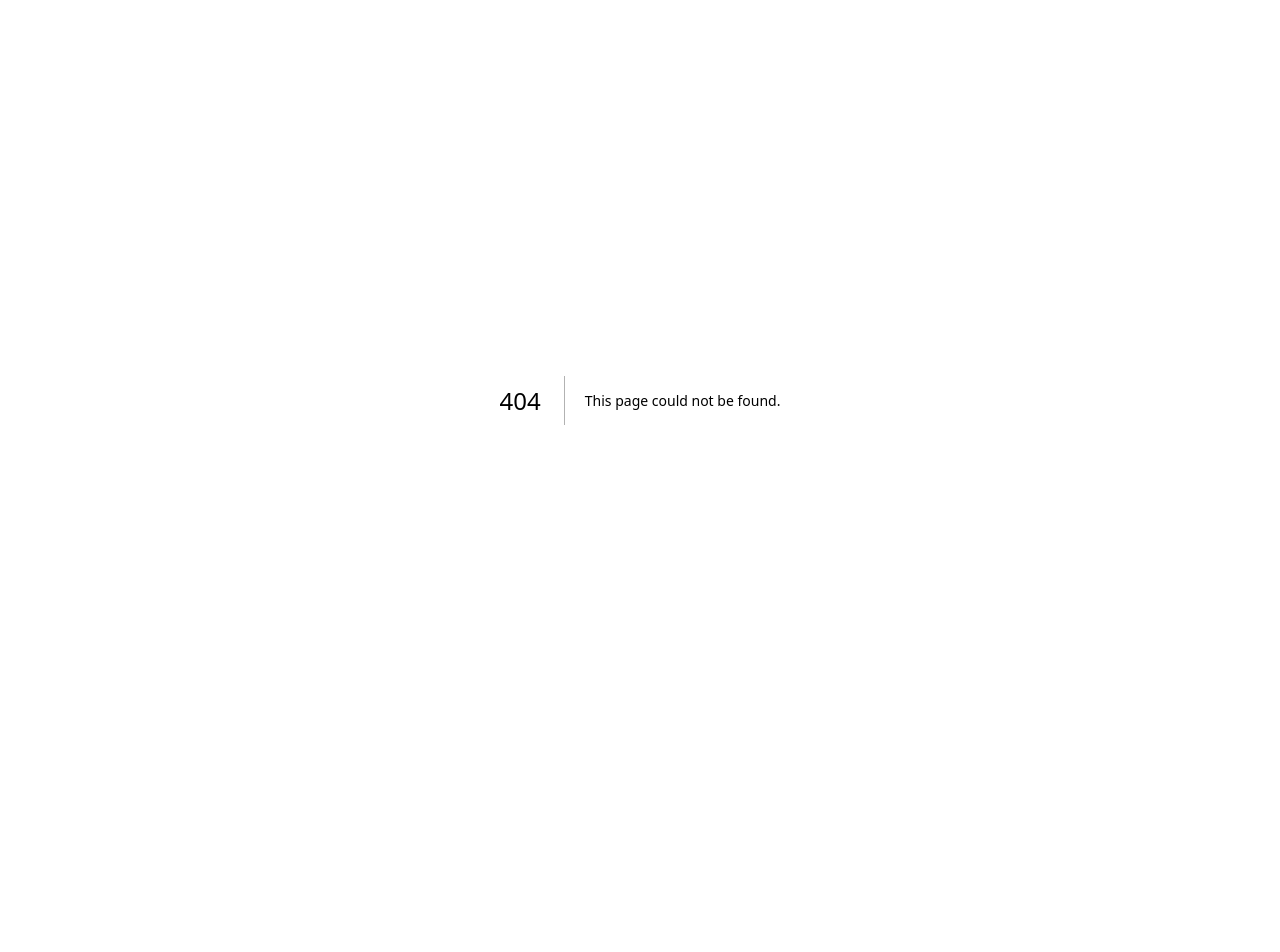
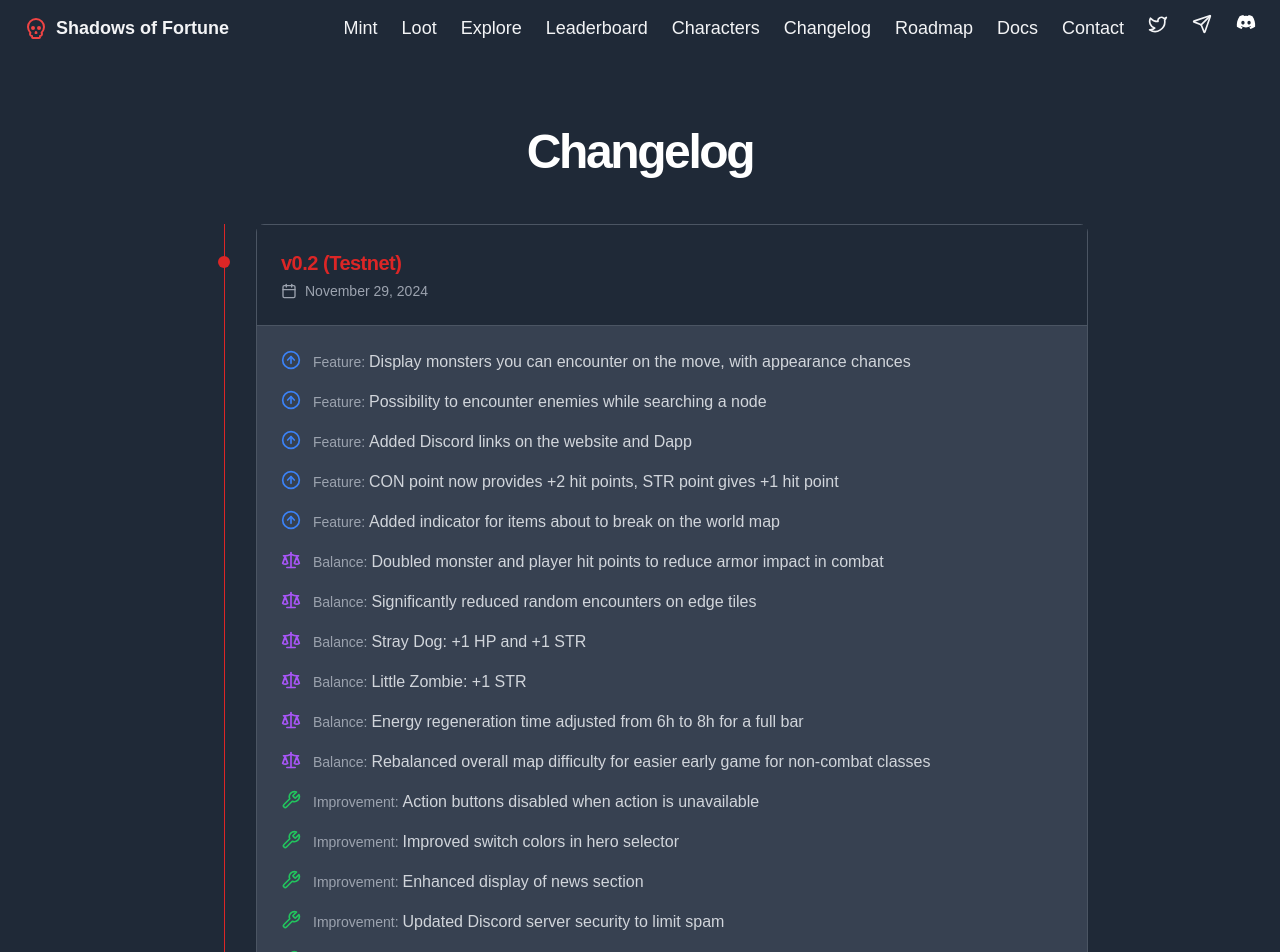
Before and after one commit to Phanty78/shadows-of-fortune, a Next.js app: page /changelog in a window 1280 px wide. Before the commit this address had no page. Shown: the top 952 px of the page. Before the commit the page ends 800 px from the top, so only its background shows below. Built offline with nearby package versions, Linux system fonts and the light colour scheme.

Commit message:
Add changelog page Modify Menu to add changelog

```diff
--- /dev/null
+++ b/src/app/changelog/page.tsx
@@ -0,0 +1,13 @@
+import ChangelogSection from '@/components/section/changelog'
+import Footer from '@/components/shared/footer'
+import Header from '@/components/shared/header'
+
+export default function Characters() {
+  return (
+    <div className="flex flex-col min-h-screen bg-gray-900 text-gray-100">
+      <Header />
+      <ChangelogSection />
+      <Footer />
+    </div>
+  )
+}
--- /dev/null
+++ b/src/components/section/changelog.tsx
@@ -0,0 +1,264 @@
+'use client'
+
+import { Card, CardContent, CardHeader, CardTitle } from '@/components/ui/card'
+import { ArrowUpCircle, BugOff, Calendar, Scale, Wrench } from 'lucide-react'
+
+export default function ChangelogSection() {
+  const changelogItems = [
+    {
+      version: 'v0.2 (Testnet)',
+      date: 'November 29, 2024',
+      changes: [
+        {
+          type: 'feature',
+          description:
+            'Display monsters you can encounter on the move, with appearance chances',
+        },
+        {
+          type: 'feature',
+          description:
+            'Possibility to encounter enemies while searching a node',
+        },
+        {
+          type: 'feature',
+          description: 'Added Discord links on the website and Dapp',
+        },
+        {
+          type: 'feature',
+          description:
+            'CON point now provides +2 hit points, STR point gives +1 hit point',
+        },
+        {
+          type: 'feature',
+          description:
+            'Added indicator for items about to break on the world map',
+        },
+        {
+          type: 'balance',
+          description:
+            'Doubled monster and player hit points to reduce armor impact in combat',
+        },
+        {
+          type: 'balance',
+          description: 'Significantly reduced random encounters on edge tiles',
+        },
+        { type: 'balance', description: 'Stray Dog: +1 HP and +1 STR' },
+        { type: 'balance', description: 'Little Zombie: +1 STR' },
+        {
+          type: 'balance',
+          description:
+            'Energy regeneration time adjusted from 6h to 8h for a full bar',
+        },
+        {
+          type: 'balance',
+          description:
+            'Rebalanced overall map difficulty for easier early game for non-combat classes',
+        },
+        {
+          type: 'improvement',
+          description: 'Action buttons disabled when action is unavailable',
+        },
+        {
+          type: 'improvement',
+          description: 'Improved switch colors in hero selector',
+        },
+        {
+          type: 'improvement',
+          description: 'Enhanced display of news section',
+        },
+        {
+          type: 'improvement',
+          description: 'Updated Discord server security to limit spam',
+        },
+        {
+          type: 'improvement',
+          description: 'Clarified characteristic information',
+        },
+        {
+          type: 'improvement',
+          description: 'Added timer for season end on leaderboard page',
+        },
+        { type: 'bugfix', description: 'Fixed typos related to item repairs' },
+        {
+          type: 'bugfix',
+          description:
+            'Corrected statistics display when destroying weapons or armor',
+        },
+        {
+          type: 'bugfix',
+          description: 'Resolved panic overflow bug on certain characters',
+        },
+        {
+          type: 'bugfix',
+          description: 'Fixed bug preventing some items from being discarded',
+        },
+      ],
+    },
+    {
+      version: 'v0.1 (Testnet)',
+      date: 'November 28, 2024',
+      changes: [
+        {
+          type: 'feature',
+          description: 'Added durability on weapons and armor',
+        },
+        {
+          type: 'feature',
+          description:
+            'Added new repair items: Oil Canister, Screwdriver, Multifunction key',
+        },
+        {
+          type: 'feature',
+          description: 'Exclusive armor added: Versus witch hat',
+        },
+        {
+          type: 'feature',
+          description:
+            'Added possibility to create and play a female character',
+        },
+        {
+          type: 'feature',
+          description:
+            'Added automatic tracking function for improved map navigation on small screens',
+        },
+        {
+          type: 'feature',
+          description: 'Added new enemy: zombie cop, and mini boss: the duke',
+        },
+        {
+          type: 'balance',
+          description:
+            'Revised calculation formulas for Combat Capacity (CC) and Dodge (DO)',
+        },
+        {
+          type: 'balance',
+          description:
+            'Reduced difficulty of searching abandoned houses from 15 to 10',
+        },
+        {
+          type: 'balance',
+          description:
+            'Redefined enemies encountered throughout the map for scalable difficulty',
+        },
+        {
+          type: 'balance',
+          description:
+            'Overall reduction in strength of stray and zombified dogs',
+        },
+        {
+          type: 'balance',
+          description:
+            'Left-hand side of map easier, second part much more difficult',
+        },
+        {
+          type: 'improvement',
+          description: 'Added ability to throw items from inventory',
+        },
+        {
+          type: 'improvement',
+          description:
+            'Added modal window for more info on features from statistics screen',
+        },
+        {
+          type: 'improvement',
+          description: 'Updated dialogues for clarity and information',
+        },
+        {
+          type: 'improvement',
+          description: 'Added monster armor to combat test tool',
+        },
+        {
+          type: 'improvement',
+          description: 'Added position marker above hero when map loads',
+        },
+        {
+          type: 'bugfix',
+          description:
+            'Fixed damage/armor display bug after equipping or unequipping items',
+        },
+        {
+          type: 'bugfix',
+          description:
+            'Fixed icon positioning problem with active remaining time',
+        },
+      ],
+    },
+  ]
+
+  const getChangeIcon = (type: string) => {
+    switch (type) {
+      case 'feature':
+        return (
+          <ArrowUpCircle className="w-5 h-5 text-blue-500" aria-hidden="true" />
+        )
+      case 'improvement':
+        return <Wrench className="w-5 h-5 text-green-500" aria-hidden="true" />
+      case 'bugfix':
+        return <BugOff className="w-5 h-5 text-yellow-500" aria-hidden="true" />
+      case 'balance':
+        return <Scale className="w-5 h-5 text-purple-500" aria-hidden="true" />
+      default:
+        return (
+          <ArrowUpCircle className="w-5 h-5 text-gray-500" aria-hidden="true" />
+        )
+    }
+  }
+
+  return (
+    <section
+      id="changelog"
+      className="w-full py-12 md:py-24 lg:py-32 bg-gray-800"
+    >
+      <div className="container px-4 md:px-6 mx-auto">
+        <h2 className="text-3xl font-bold tracking-tighter sm:text-4xl md:text-5xl text-center mb-12 text-white">
+          Changelog
+        </h2>
+        <div className="max-w-4xl mx-auto">
+          <div className="relative">
+            <div className="absolute left-8 top-0 bottom-0 w-px bg-red-600" />
+            {changelogItems.map((item, index) => (
+              <div key={index} className="relative mb-12">
+                <div className="absolute left-8 top-8 w-3 h-3 bg-red-600 rounded-full -translate-x-[50%]" />
+                <Card className="ml-16 bg-gray-700 border-gray-600 transition-all duration-300 hover:shadow-lg hover:shadow-red-500/20">
+                  <CardHeader className="flex flex-row items-center gap-4 bg-gray-800 border-b border-gray-600">
+                    <div className="grid gap-1 flex-1">
+                      <CardTitle className="text-xl text-red-600">
+                        {item.version}
+                      </CardTitle>
+                      <div className="flex items-center gap-2">
+                        <Calendar
+                          className="w-4 h-4 text-gray-400"
+                          aria-hidden="true"
+                        />
+                        <span className="text-sm text-gray-400">
+                          {item.date}
+                        </span>
+                      </div>
+                    </div>
+                  </CardHeader>
+                  <CardContent className="pt-6">
+                    <ul className="space-y-4" role="list">
+                      {item.changes.map((change, i) => (
+                        <li key={i} className="flex items-start gap-3">
+                          {getChangeIcon(change.type)}
+                          <div>
+                            <span className="text-sm font-medium text-gray-400 capitalize">
+                              {change.type}:{' '}
+                            </span>
+                            <span className="text-gray-300">
+                              {change.description}
+                            </span>
+                          </div>
+                        </li>
+                      ))}
+                    </ul>
+                  </CardContent>
+                </Card>
+              </div>
+            ))}
+          </div>
+        </div>
+      </div>
+    </section>
+  )
+}
--- a/src/components/shared/header.tsx
+++ b/src/components/shared/header.tsx
@@ -80,6 +80,12 @@ export default function Header() {
           </Link>
           <Link
             href="/roadmap"
+            className="text-lg  font-medium hover:underline underline-offset-4"
+          >
+            Changelog
+          </Link>
+          <Link
+            href="/changelog"
             className="text-lg  font-medium hover:underline underline-offset-4"
           >
             Roadmap
@@ -165,6 +171,9 @@ export default function Header() {
             <Link href="/characters" className="text-xl font-medium py-2">
               Characters
             </Link>
+            <Link href="/changelog" className="text-xl font-medium py-2">
+              Changelog
+            </Link>
             <Link href="/roadmap" className="text-xl font-medium py-2">
               Roadmap
             </Link>
```
